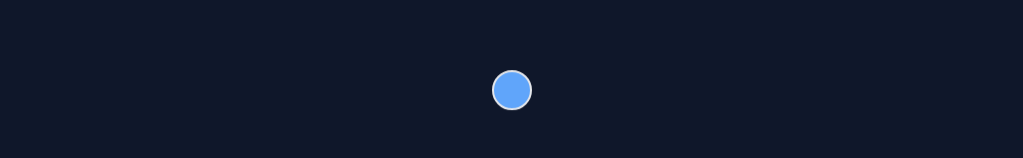
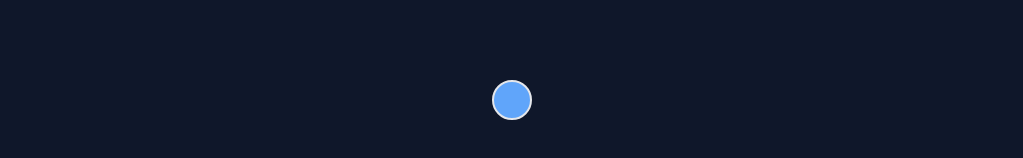
Before and after one commit to jordantwells42/jordantwells-next, a Next.js app: page / in a window 1280 px wide. Shown: the part 2832-2990 px from the top of the page, without its empty margins (128-1151 px from the left). Built offline with nearby package versions, Linux system fonts and the light colour scheme.

Commit message:
Update footer.js

```diff
--- a/components/footer.js
+++ b/components/footer.js
@@ -39,7 +39,7 @@ export default function Footer() {
 
   return (
     <div className="overflow-hidden pb-10 flex flex-col items-center justify-center">
-      <div onMouseEnter={changeToggle} className={toggleStyle.translateyinv + " animate-bounce transition-transform ease-out duration-200 mt-10 flex flex-col border-2 hover:cursor-pointer rounded-full bg-blue-400 w-10 h-10 z-50"}>
+      <div onMouseEnter={changeToggle} className={toggleStyle.translateyinv + " transition-transform ease-out duration-200 mt-10 flex flex-col border-2 hover:cursor-pointer rounded-full bg-blue-400 w-10 h-10 z-50"}>
 
       </div>
       <div onMouseLeave={changeToggle} className={toggleStyle.translatey + " transition-transform ease-out duration-200 -mt-20 p-3 border-2 rounded-full bg-slate-800 flex flex-col items-center z-40"}>
```
